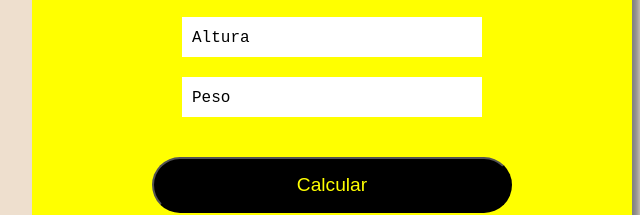
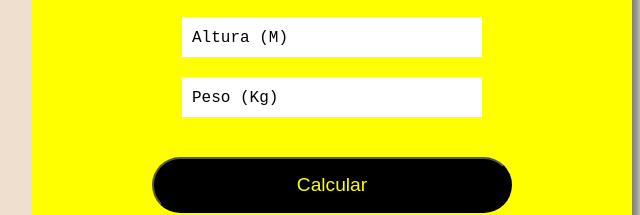
Before and after one commit to Ymacedo05/imc_2022, a plain HTML site: page index.html in a window 1280 px wide. Shown: the part 234-449 px from the top of the page, 308-948 px from the left. Drawn offline with Linux system fonts and the light colour scheme.

Commit message:
Update index.html

```diff
--- a/index.html
+++ b/index.html
@@ -24,12 +24,12 @@
 
             <div class="cobertura" >
                 <input type="number" class="campo" id="altura" required="">
-                <label for="altura">Altura</label>
+                <label for="altura">Altura (M)</label>
             </div>
 
             <div class="cobertura" >
                 <input type="number" class="campo" id="peso" required="">
-                <label for="peso">Peso</label>
+                <label for="peso">Peso (Kg) </label>
             </div>
 
             <input type="button" value="Calcular" id="btn">
```
